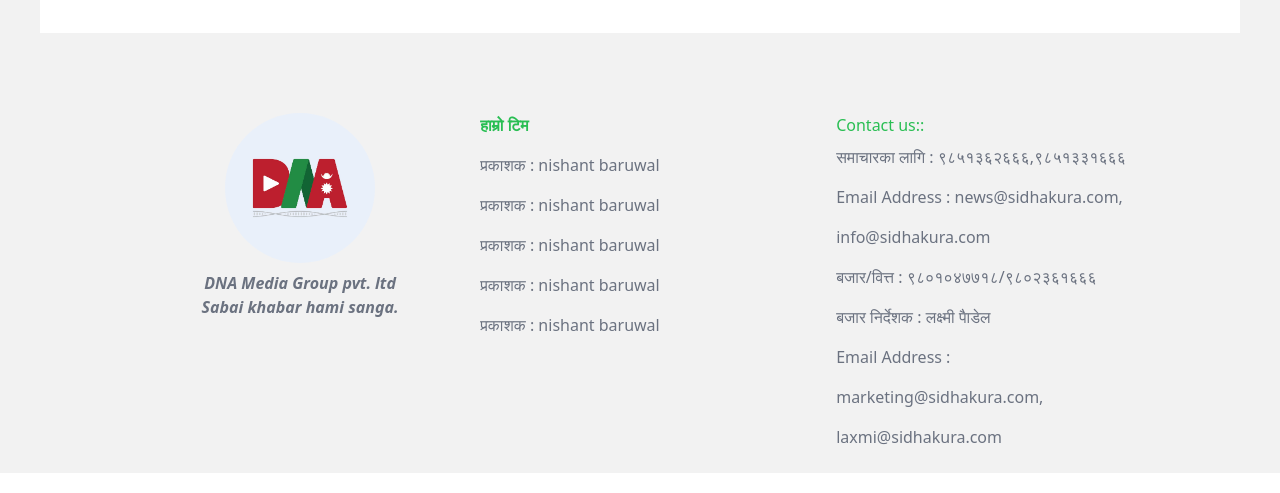
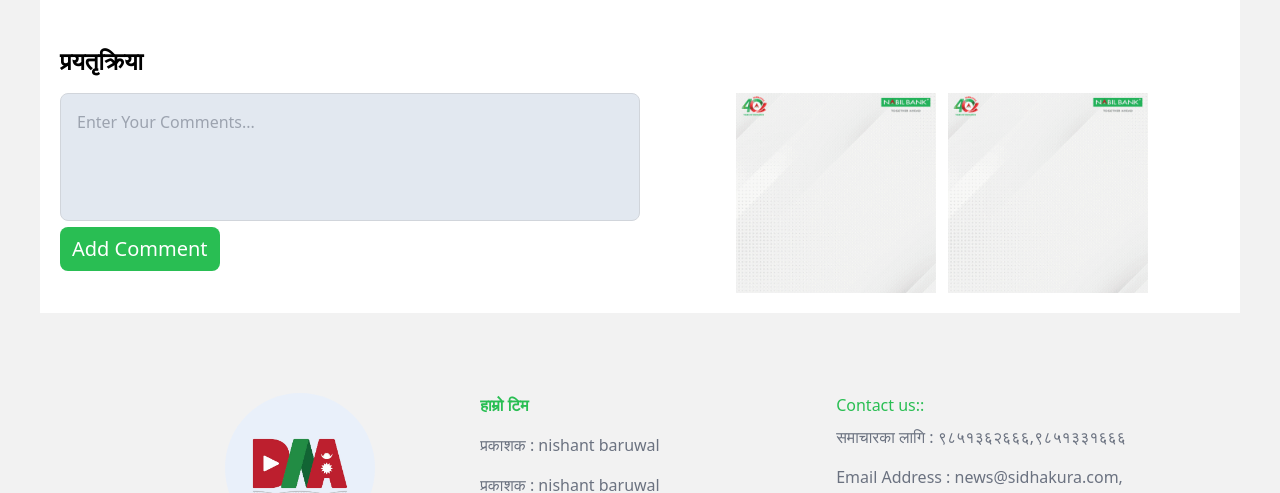
Before and after one commit to Nishant561/DNA-portal, a website: page src/singel.html in a window 1280 px wide. Shown: the part 792-1285 px from the top of the page. Drawn offline with nearby package versions, Linux system fonts and the light colour scheme.

Commit message:
add single page

```diff
--- a/src/singel.html
+++ b/src/singel.html
@@ -63,6 +63,30 @@
                         <a href="#"><img class="w-[150px] hover:scale-105 transition-all ease-linear duration-150 object-cover object-center h-[100px]" src="../assets/images/singleOne.jpg"/></a>
 
                     </div>
+
+
+                </div>
+
+                <div class="comment-container">
+                        <h1 class="font-bold text-2xl pt-8 pb-4">प्रयतृक्रिया</h1>
+                        <div class="flex justify-between">
+                            <form class="w-[50%] h-[200px] ">
+                                <textarea class="text-black p-4 rounded-lg border bg-slate-200 focus:outline-none border-gray-300 w-full h-32 resize-none" placeholder="Enter Your Comments..."></textarea>
+                                <button class="text-xl px-3 py-2 text-white rounded-lg bg-[#29be53]">Add Comment</button>
+                            </form>
+
+                            <div class="ad-container-single-page flex justify-center gap-3 w-[48%]">
+                                <div class="first-ad">
+                                    <img class="h-[200px] w-[200px] object-cover object-center" src="../assets/images/ad.gif" />
+                                </div>
+                                <div class="first-ad">
+                                    <img class="h-[200px] w-[200px] object-cover object-center" src="../assets/images/ad.gif" />
+                                </div>
+                            </div>
+                        </div>
+
+
+
                 </div>
             </div>
 
```
